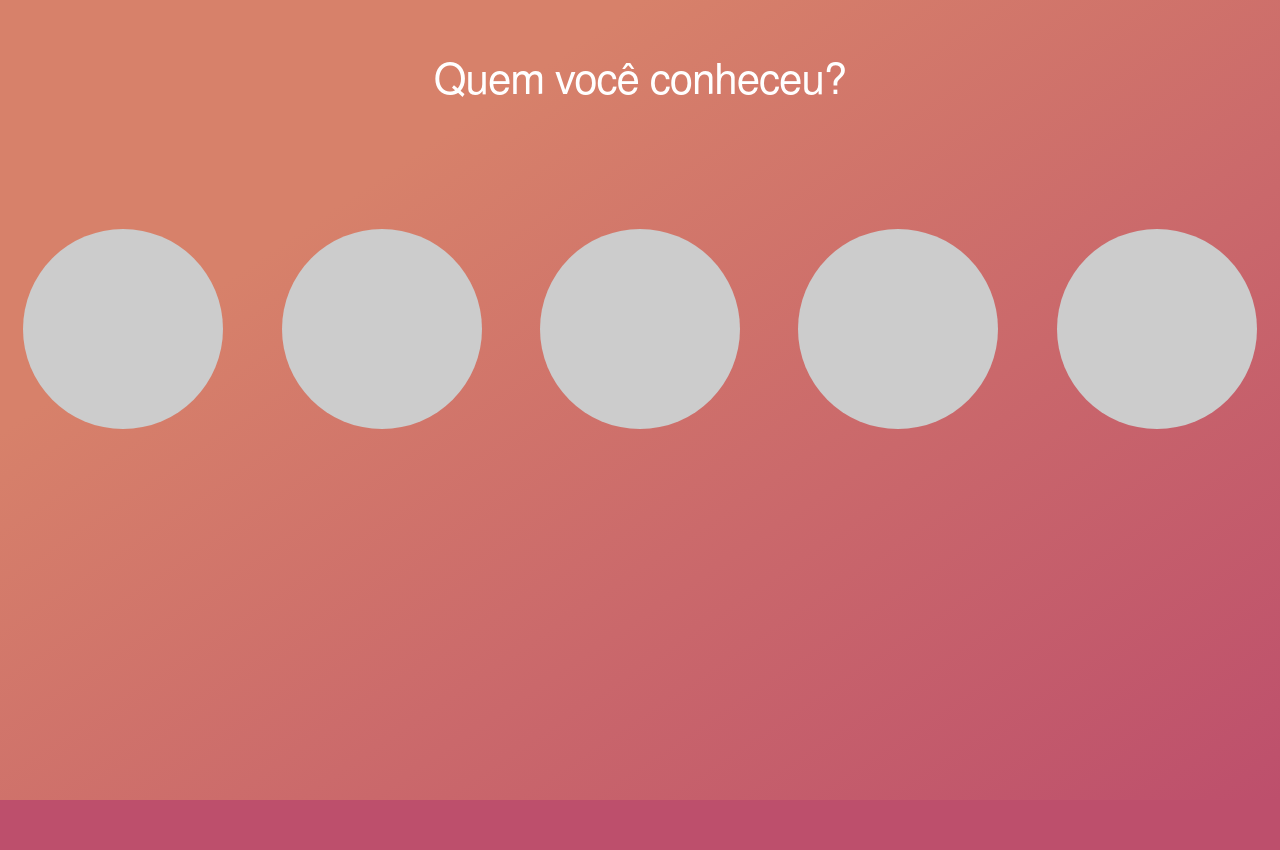
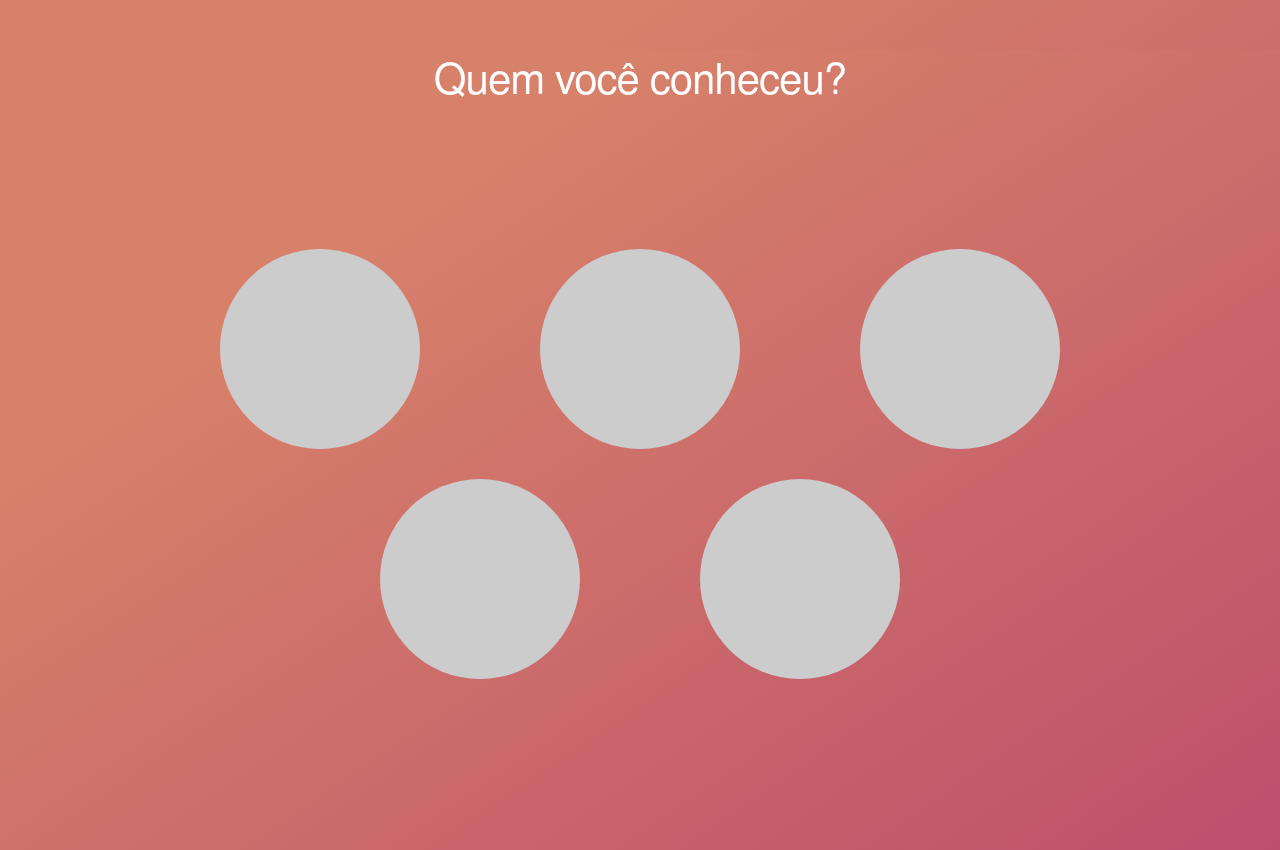
Before and after one commit to leonakao/obrigado-pela-preferencia, a Vue app in the folder client/: page / in a window 1280 px wide. Before the commit the page ends 800 px from the top, so only its background shows below. Built offline with nearby package versions, Linux system fonts and the light colour scheme.

Commit message:
arrumando alinhamento das imagens

```diff
--- a/client/src/components/ImageCircle.vue
+++ b/client/src/components/ImageCircle.vue
@@ -16,6 +16,6 @@ export default {
     height: 200px;
     background-color: #ccc;
     border-radius: 100%;
-    margin: 0 auto;
+    margin-top: 30px;
 }
 </style>
--- a/client/src/pages/Items.vue
+++ b/client/src/pages/Items.vue
@@ -7,7 +7,7 @@
         </div>
         <div class="body">
             <div class="row box">
-                <div v-for="a in aux" :key="a" class="four columns">
+                <div v-for="a in aux" :key="a" class="box-image">
                     <image-circle></image-circle>
                 </div>
             </div>
@@ -39,6 +39,8 @@ export default {
 
 .box {
   display: flex;
+  flex-wrap: wrap;
+  flex-direction: row;
   justify-content: center;
 }
 
@@ -54,9 +56,15 @@ export default {
 
 }
 
-html {
+html, body{
     height: 100vh;
     background-color: #bd4f6c;
     background-image: linear-gradient(326deg, #bd4f6c 0%, #d7816a 74%);
 }
+
+.box-image {
+  flex: 0 0 33.333333%;
+  display: flex;
+  justify-content: center;
+}
 </style>
```
